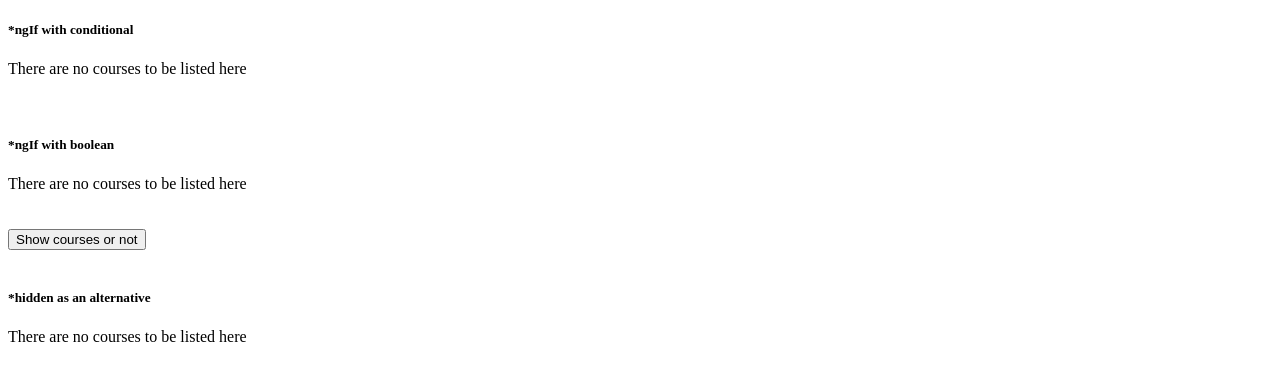
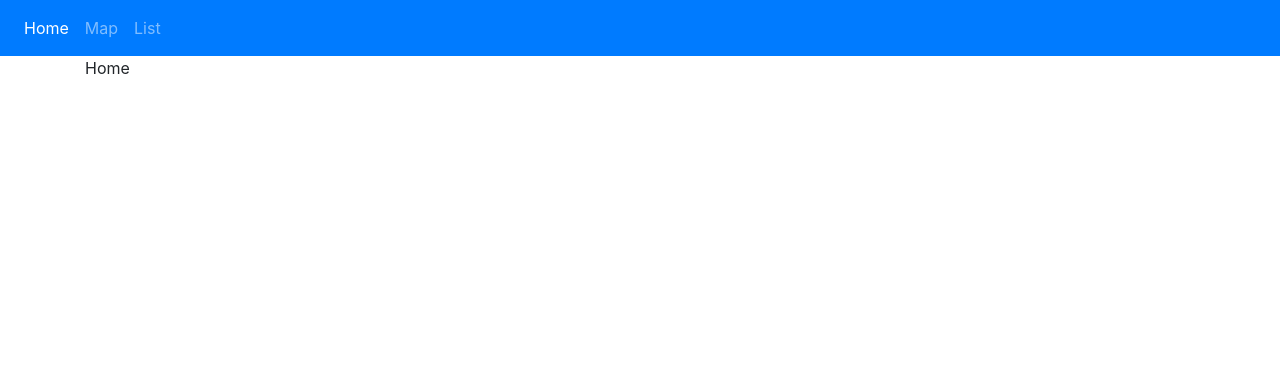
Before and after one commit to alinecbsr/angular-course, an Angular app in the folder directives/: page / in a window 1280 px wide. Shown: the top 380 px of the page. Built offline with nearby package versions, Linux system fonts and the light colour scheme.

Commit message:
Direvtive ngSwitch

```diff
--- a/directives/package.json
+++ b/directives/package.json
@@ -18,6 +18,7 @@
     "@angular/platform-browser": "^14.2.0",
     "@angular/platform-browser-dynamic": "^14.2.0",
     "@angular/router": "^14.2.0",
+    "bootstrap": "^4.6.2",
     "rxjs": "~7.5.0",
     "tslib": "^2.3.0",
     "zone.js": "~0.11.4"
--- a/directives/src/app/app.component.html
+++ b/directives/src/app/app.component.html
@@ -1 +1,2 @@
-<app-directive-ngif></app-directive-ngif>
+<!-- <app-directive-ngif></app-directive-ngif> -->
+<app-directive-ngswitch></app-directive-ngswitch>
--- a/directives/src/app/app.module.ts
+++ b/directives/src/app/app.module.ts
@@ -3,11 +3,13 @@ import { BrowserModule } from '@angular/platform-browser';
 
 import { AppComponent } from './app.component';
 import { DirectiveNgifComponent } from './directive-ngif/directive-ngif.component';
+import { DirectiveNgswitchComponent } from './directive-ngswitch/directive-ngswitch.component';
 
 @NgModule({
   declarations: [
     AppComponent,
-    DirectiveNgifComponent
+    DirectiveNgifComponent,
+    DirectiveNgswitchComponent
   ],
   imports: [
     BrowserModule
--- /dev/null
+++ b/directives/src/app/directive-ngswitch/directive-ngswitch.component.html
@@ -0,0 +1,27 @@
+<nav class="navbar navbar-expand-lg navbar navbar-dark bg-primary">
+  <div class="collapse navbar-collapse">
+    <div class="navbar-nav">
+      <a class="nav-link"
+          [class.active]="tab == 'home'"
+          (click)="tab = 'home'">
+          Home
+      </a>
+      <a class="nav-link"
+        [class.active]="tab == 'map'"
+        (click)="tab = 'map'">
+        Map
+      </a>
+      <a class="nav-link"
+        [class.active]="tab == 'list'"
+        (click)="tab = 'list'">
+        List
+      </a>
+    </div>
+  </div>
+</nav>
+
+<div class="container" [ngSwitch]="tab">
+  <p *ngSwitchCase="'map'">Active Map Mode</p>
+  <p *ngSwitchCase="'list'">Active List Mode</p>
+  <p *ngSwitchDefault>Home</p>
+</div>
--- /dev/null
+++ b/directives/src/app/directive-ngswitch/directive-ngswitch.component.ts
@@ -0,0 +1,16 @@
+import { Component, OnInit } from '@angular/core';
+
+@Component({
+  selector: 'app-directive-ngswitch',
+  templateUrl: './directive-ngswitch.component.html',
+  styleUrls: ['./directive-ngswitch.component.scss']
+})
+export class DirectiveNgswitchComponent implements OnInit {
+
+  tab: string = 'home';
+
+  constructor() { }
+
+  ngOnInit(): void {
+  }
+}
--- a/directives/src/styles.scss
+++ b/directives/src/styles.scss
@@ -1 +1 @@
-/* You can add global styles to this file, and also import other style files */
+@import '~bootstrap/dist/css/bootstrap.css';
```
Also changed, not shown: directives/src/app/directive-ngswitch/directive-ngswitch.component.scss (added), 2 other files (tests, documents, lock files or other folders).
